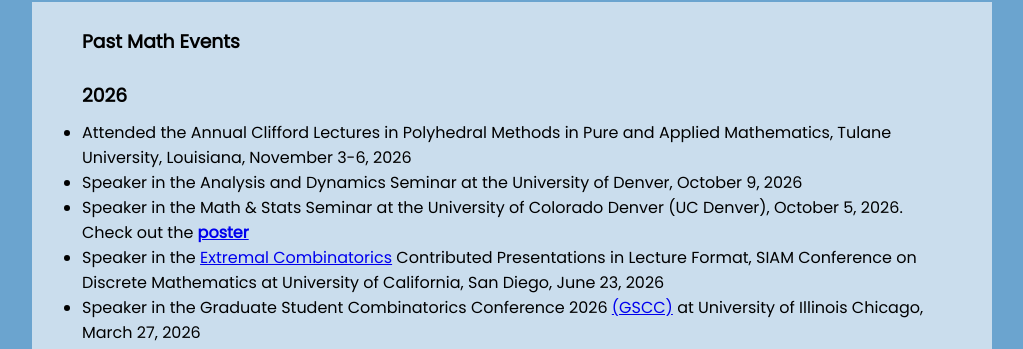
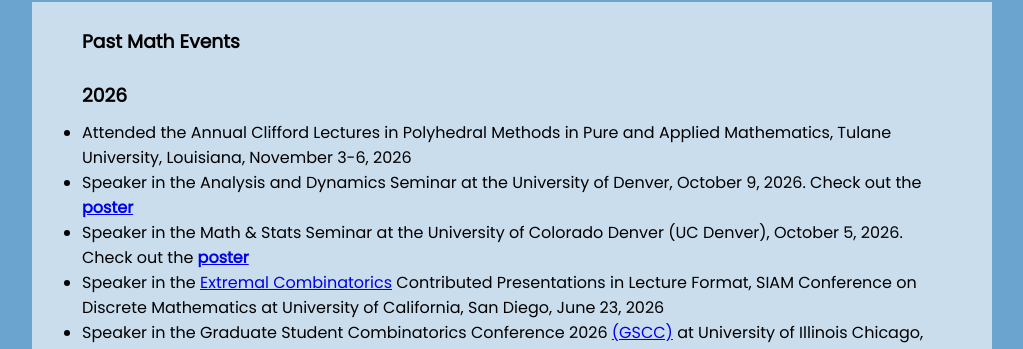
Before and after one commit to marti310/marti310.github.io, a plain HTML site: page findme.html in a window 1280 px wide. Shown: the part 428-777 px from the top of the page, without its empty margins (128-1151 px from the left). Drawn offline with Linux system fonts and the light colour scheme; some icons are missing.

Commit message:
Update findme.html

```diff
--- a/findme.html
+++ b/findme.html
@@ -54,7 +54,7 @@
      <h3 style="margin-left:50px;">2026</h3>
      <ul class="list">
 		 <li>Attended the Annual Clifford Lectures in Polyhedral Methods in Pure and Applied Mathematics, Tulane University,  Louisiana, November 3-6, 2026 </li>
-		 <li>Speaker in the Analysis and Dynamics Seminar at the University of Denver, October 9, 2026</li>
+		 <li>Speaker in the Analysis and Dynamics Seminar at the University of Denver, October 9, 2026. Check out the <a href="./posters/AnalysisDynamics_UDenver.pdf" target="_blank" ><b>poster</b></a></li>
 		 <li>Speaker in the Math &amp; Stats Seminar at the University of Colorado Denver (UC Denver), October 5, 2026. Check out the <a href="./posters/UCDenverPoster_2026.jpg" target="_blank" ><b>poster</b></a></li>
 		 <li>Speaker in the <a href="https://meetings.siam.org/sess/dsp_programsess.cfm?SESSIONCODE=88869" target="_blank">
 	         Extremal Combinatorics</a> Contributed Presentations in Lecture Format, SIAM Conference on Discrete Mathematics at University of California, San Diego, June 23, 2026</li>
```
